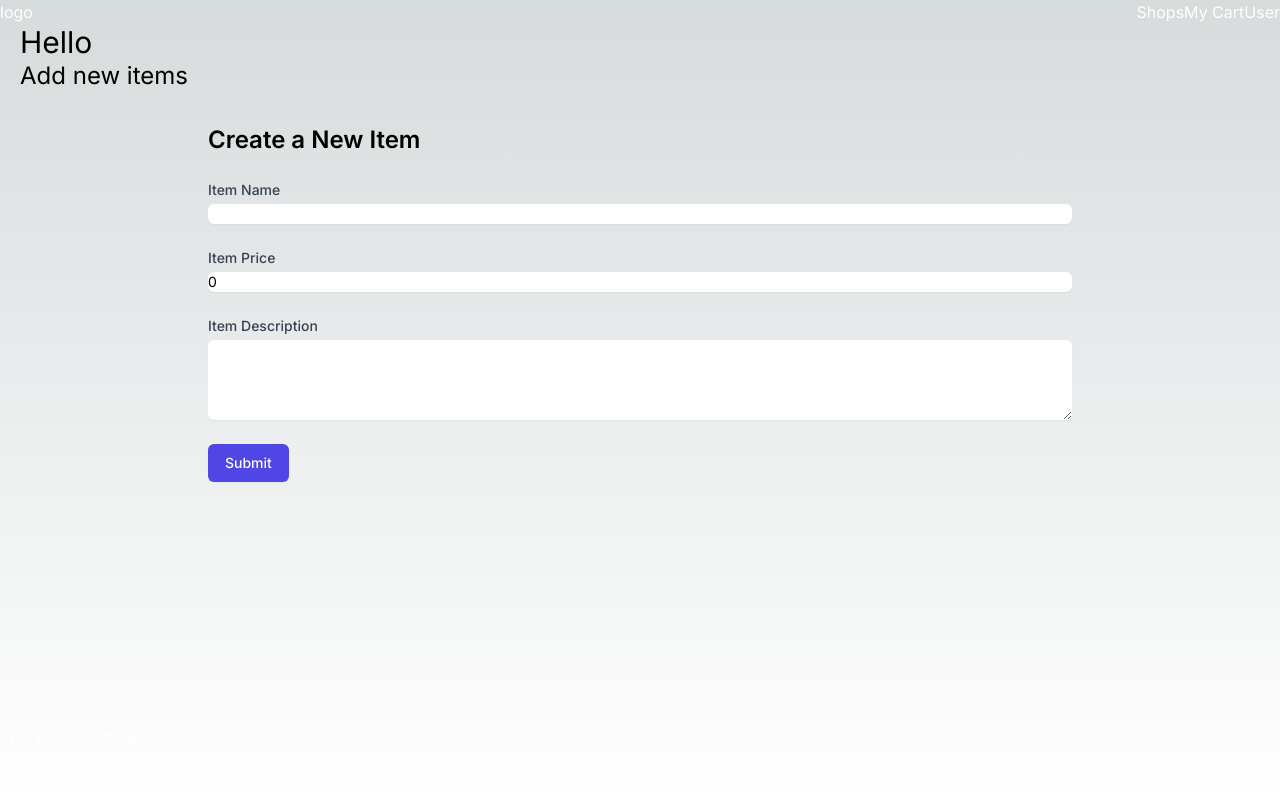
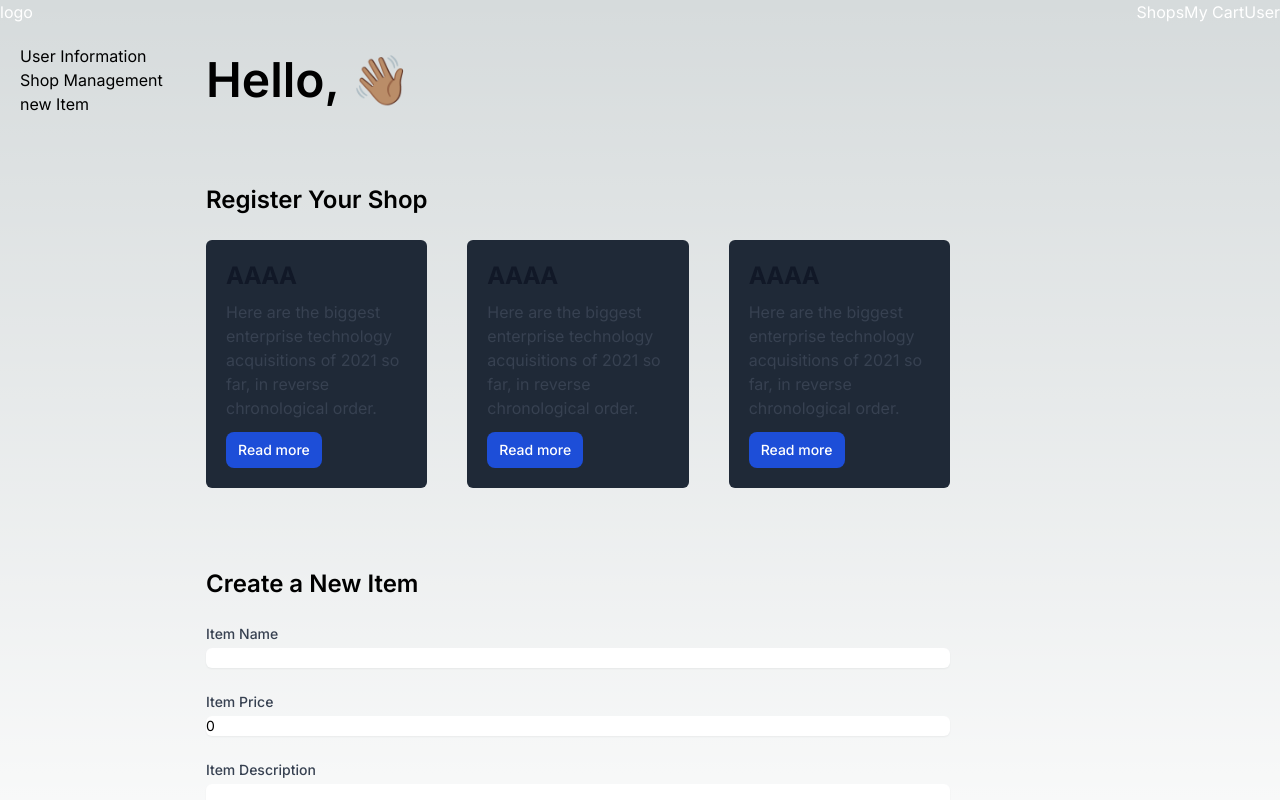
Before and after one commit to neennera/DiGiMarket, a Next.js app: page /user in a window 1280 px wide. Shown: the top 800 px of the page. Built offline with nearby package versions, Linux system fonts and the light colour scheme.

Commit message:
checkpoint: before change id to itemId & userId

```diff
--- a/src/app/(pages)/shop/[itemId]/components/ItemContext.tsx
+++ b/src/app/(pages)/shop/[itemId]/components/ItemContext.tsx
@@ -10,7 +10,7 @@ export interface itemSchema {
 }
 
 export const defaultItem: itemSchema = {
-  itemId: 0,
+  itemId: -1,
   name: "items name",
   description: "",
   price: 0,
--- a/src/app/(pages)/shop/[itemId]/components/itemEdit.tsx
+++ b/src/app/(pages)/shop/[itemId]/components/itemEdit.tsx
@@ -19,13 +19,19 @@ export default function ItemEdit() {
     e.preventDefault();
 
     try {
-      await axios.put(`/api/products/${item.itemId}`, {
+      console.log(item);
+
+      const res = await axios.put(`/api/products/${item.itemId}`, {
         name,
         price: Number(price),
         description: desc,
         userId,
       });
-      router.push("/shop");
+      console.log(res.data);
+      if (res.data.message == "fail") {
+        console.log();
+      }
+      // router.push("/shop");
     } catch (error) {
       console.error(error);
     }
--- /dev/null
+++ b/src/app/(pages)/user/components/RegisterPromote.tsx
@@ -0,0 +1,51 @@
+export default function RegisterPromote() {
+  return (
+    <div className="flex w-full sm:flex-row flex-col space-x-10">
+      <div className="p-5 bg-gray-800 rounded-md">
+        <h5 className="mb-2 text-2xl font-bold tracking-tight text-gray-900 dark:text-white">
+          AAAA
+        </h5>
+        <p className="mb-3 font-normal text-gray-700 dark:text-gray-400">
+          Here are the biggest enterprise technology acquisitions of 2021 so
+          far, in reverse chronological order.
+        </p>
+        <a
+          href="#"
+          className="inline-flex items-center px-3 py-2 text-sm font-medium text-center text-white bg-blue-700 rounded-lg hover:bg-blue-800 focus:ring-4 focus:outline-none focus:ring-blue-300 dark:bg-blue-600 dark:hover:bg-blue-700 dark:focus:ring-blue-800"
+        >
+          Read more
+        </a>
+      </div>
+      <div className="p-5 bg-gray-800 rounded-md">
+        <h5 className="mb-2 text-2xl font-bold tracking-tight text-gray-900 dark:text-white">
+          AAAA
+        </h5>
+        <p className="mb-3 font-normal text-gray-700 dark:text-gray-400">
+          Here are the biggest enterprise technology acquisitions of 2021 so
+          far, in reverse chronological order.
+        </p>
+        <a
+          href="#"
+          className="inline-flex items-center px-3 py-2 text-sm font-medium text-center text-white bg-blue-700 rounded-lg hover:bg-blue-800 focus:ring-4 focus:outline-none focus:ring-blue-300 dark:bg-blue-600 dark:hover:bg-blue-700 dark:focus:ring-blue-800"
+        >
+          Read more
+        </a>
+      </div>
+      <div className="p-5 bg-gray-800 rounded-md">
+        <h5 className="mb-2 text-2xl font-bold tracking-tight text-gray-900 dark:text-white">
+          AAAA
+        </h5>
+        <p className="mb-3 font-normal text-gray-700 dark:text-gray-400">
+          Here are the biggest enterprise technology acquisitions of 2021 so
+          far, in reverse chronological order.
+        </p>
+        <a
+          href="#"
+          className="inline-flex items-center px-3 py-2 text-sm font-medium text-center text-white bg-blue-700 rounded-lg hover:bg-blue-800 focus:ring-4 focus:outline-none focus:ring-blue-300 dark:bg-blue-600 dark:hover:bg-blue-700 dark:focus:ring-blue-800"
+        >
+          Read more
+        </a>
+      </div>
+    </div>
+  );
+}
--- /dev/null
+++ b/src/app/(pages)/user/components/Sidebar.tsx
@@ -0,0 +1,15 @@
+export default function Sidebar() {
+  return (
+    <div className="w-full sm:w-[15%] sticky h-full top-2">
+      <a href="#userInfo">
+        <p className="text-md font-gray hover:underline">User Information</p>
+      </a>
+      <a href="#shopManage">
+        <p className="text-md font-gray hover:underline">Shop Management</p>
+      </a>
+      <a href="#newItem">
+        <p className="text-md font-gray hover:underline">new Item</p>
+      </a>
+    </div>
+  );
+}
--- a/src/app/(pages)/user/components/createItemForm.tsx
+++ b/src/app/(pages)/user/components/createItemForm.tsx
@@ -26,8 +26,7 @@ const Create = () => {
   };
 
   return (
-    <div className="max-w-4xl mx-auto px-4 py-8">
-      <h1 className="text-2xl font-semibold mb-6">Create a New Item</h1>
+    <div className="max-w-4xl">
       <form onSubmit={handleSubmit} className="space-y-6">
         <fieldset>
           <label className="block text-sm font-medium text-gray-700">
--- a/src/app/(pages)/user/page.tsx
+++ b/src/app/(pages)/user/page.tsx
@@ -1,6 +1,8 @@
 import React from "react";
 import { headers } from "next/headers";
-import CreateItemForm from "./components/createItemForm";
+import CreateItemForm from "./components/CreateItemForm";
+import RegisterPromote from "./components/RegisterPromote";
+import Sidebar from "./components/sidebar";
 
 export default function Page() {
   const headerRequest = headers();
@@ -8,10 +10,22 @@ export default function Page() {
 
   return (
     <>
-      <h1 className="text-3xl">Hello {userId?.userId}</h1>
-
-      <h2 className="text-2xl">Add new items</h2>
-      <CreateItemForm />
+      <div className="w-full h-full flex sm:flex-row m-auto mt-5">
+        <Sidebar />
+        <div className="w-full sm:w-[60%] py-3 space-y-20">
+          <h1 className="text-5xl font-semibold mb-6">
+            Hello, {userId?.userId} 👋🏽
+          </h1>
+          <div id="shopManage">
+            <h1 className="text-2xl font-semibold mb-6">Register Your Shop</h1>
+            <RegisterPromote />
+          </div>
+          <div id="newItem">
+            <h1 className="text-2xl font-semibold mb-6">Create a New Item</h1>
+            <CreateItemForm />
+          </div>
+        </div>
+      </div>
     </>
   );
 }
```
